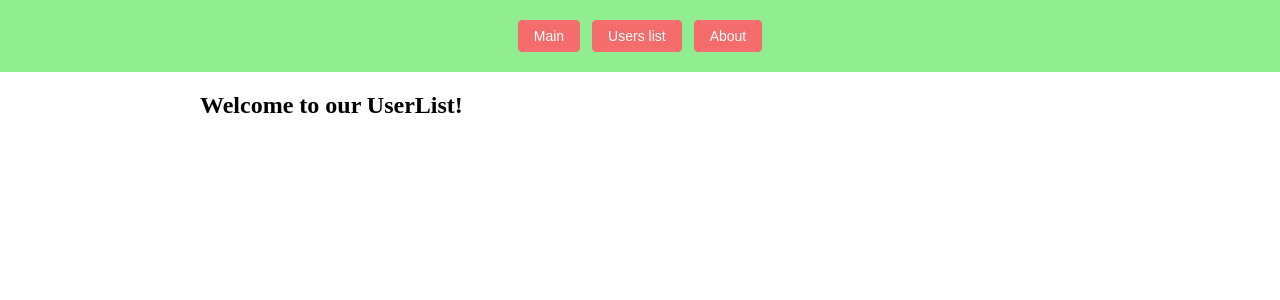
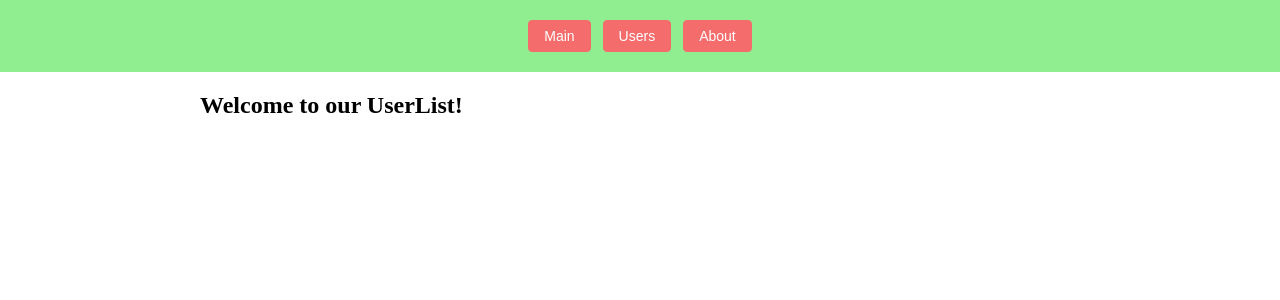
Before and after one commit to oleggsa/vue-table, a Vue app: page / in a window 1280 px wide. Shown: the top 300 px of the page. Built offline with nearby package versions, Linux system fonts and the light colour scheme; no server answers.

Commit message:
added router link

```diff
--- a/src/components/Navbar.vue
+++ b/src/components/Navbar.vue
@@ -1,14 +1,29 @@
 <template>
     <div class="navbar">
-        <el-button @click="$router.push('/')" type="danger">Main</el-button>
-        <el-button @click="$router.push('/list')" type="danger">Users list</el-button>
-        <el-button @click="$router.push('/about')" type="danger">About</el-button>
+        <el-button type="danger" v-for="link in this.navbarLinks" :key="link.name">
+            <router-link :to="link[0]">{{link[1]}}</router-link>
+        </el-button>
+        <!-- <el-button type="danger" @click="console">
+            <router-link to="/list">Users</router-link>
+        </el-button>
+        <el-button type="danger">
+            <router-link to="/about">About</router-link>
+        </el-button> -->
     </div>
 </template>
 
 <script>
     export default {
-
+        name: 'Navbar',
+        data(){
+            return {
+                navbarLinks: [
+                    ['/', 'Main'],
+                    ['/list', 'Users'],
+                    ['/about', 'About']
+                ]
+            }
+        }
     }
 </script>
 
@@ -23,4 +38,8 @@
         margin-bottom: 20px;
         box-sizing: border-box;
     }
+    a {
+        text-decoration: none;
+        color: white;
+    }
 </style>
```
Also changed, not shown: 1 other file (tests, documents, lock files or other folders).
